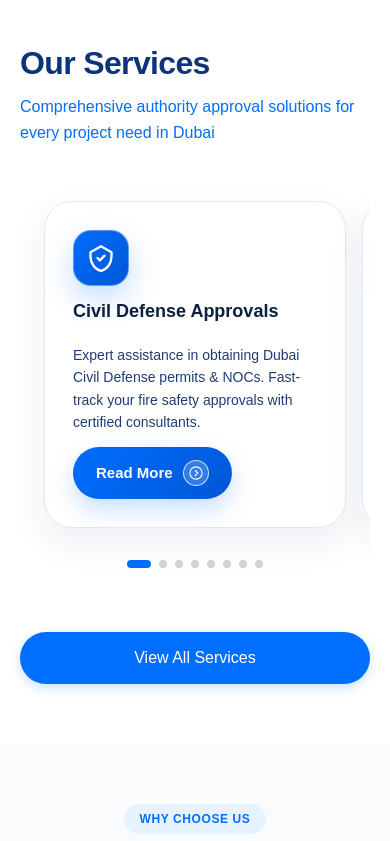
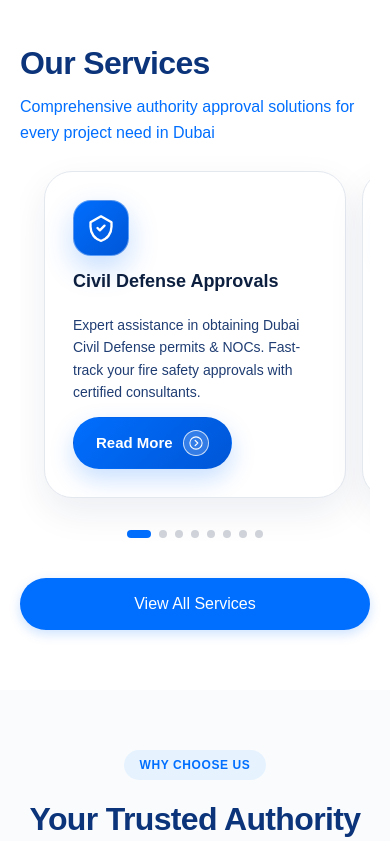
Before and after one commit to ilyas-thinkin/buildingapprovals, a Next.js app: page / in a window 390 px wide. Shown: the part 894-1735 px from the top of the page. Built offline with nearby package versions, Linux system fonts and the light colour scheme.

Commit message:
Tweak services section spacing

```diff
--- a/src/app/components/ServicesSection.css
+++ b/src/app/components/ServicesSection.css
@@ -420,6 +420,7 @@
 
 {
 
+
   .service-card {
 
 
@@ -432,7 +433,7 @@
     flex-direction: column;
     align-items: flex-start;
     gap: 24px;
-    margin-bottom: 40px;
+    margin-bottom: 10px;
   }
 
   .services-header-content {
@@ -493,7 +494,7 @@
     position: relative;
     overflow-x: hidden;
     overflow-y: visible;
-    margin-bottom: 48px;
+    margin-bottom: 24px;
     width: 100%;
     margin-left: 0;
     padding: 16px 0;
```
